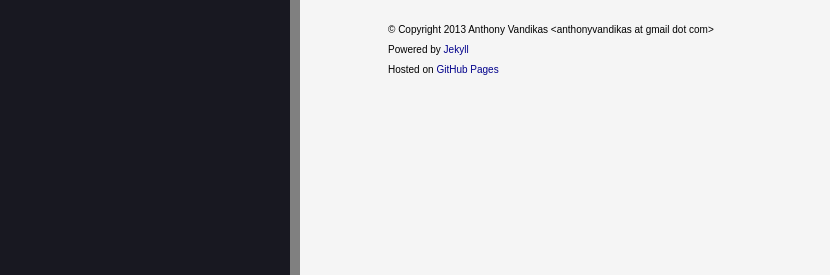
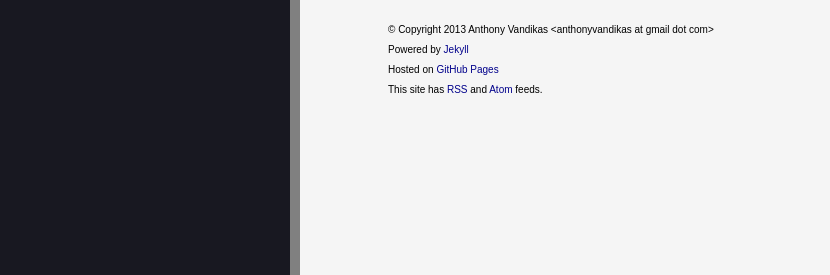
Before and after one commit to YellPika/YellPika.github.io, a Jekyll site: the page built from index.html, in a window 1280 px wide. Shown: the part 265-540 px from the top of the page, without its empty margins (0-830 px from the left). Built offline with Jekyll 4.4.1, drawn with Linux system fonts in a browser that asks for light colours; Markdown is read by kramdown in place of the engine named in the settings.

Commit message:
Added RSS and Atom links.

```diff
--- a/_layouts/default.html
+++ b/_layouts/default.html
@@ -32,7 +32,9 @@
             <br />
             Powered by <a href="http://jekyllrb.com/">Jekyll</a><br />
             <br />
-            Hosted on <a href="http://pages.github.com/">GitHub Pages</a>
+            Hosted on <a href="http://pages.github.com/">GitHub Pages</a><br />
+            <br />
+            This site has <a href="/rss.xml">RSS</a> and <a href="/atom.xml">Atom</a> feeds.
         </p>
 
         <br />
```
